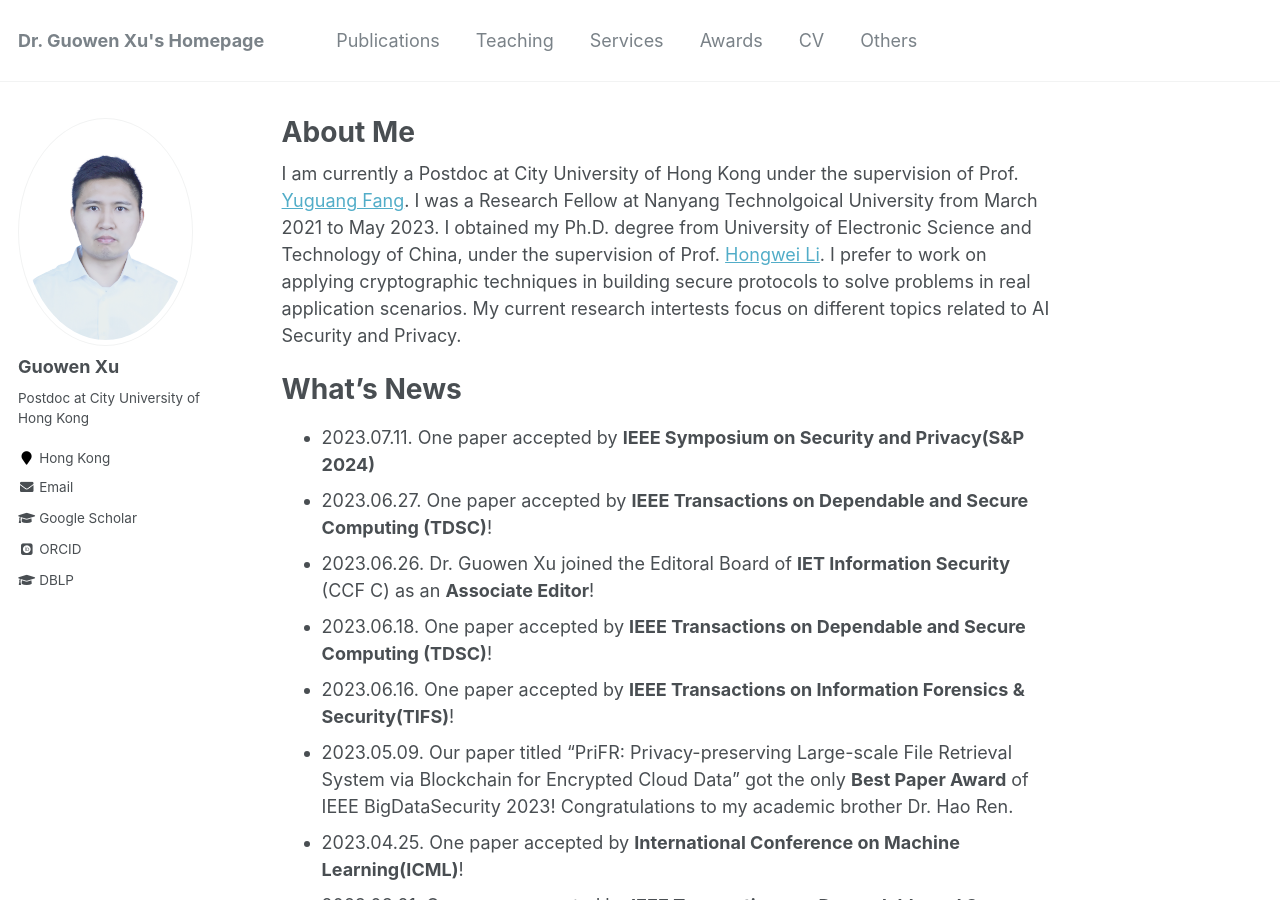
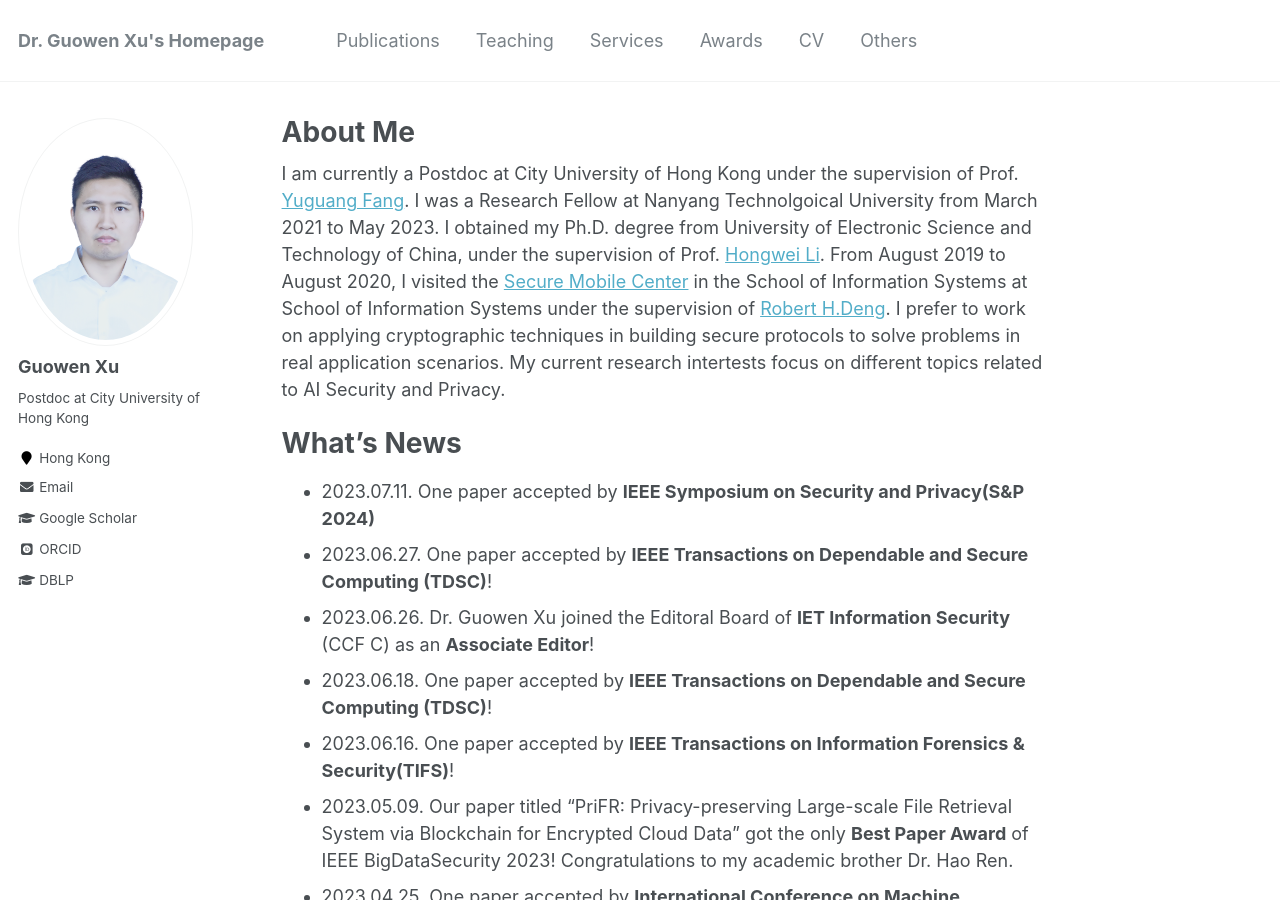
Before and after one commit to Guowen-xu/guowen-xu.github.io, a Jekyll site: the page built from _pages/about.md, in a window 1280 px wide and 900 px high. Built offline with Jekyll 4.4.1, drawn with Linux system fonts in a browser that asks for light colours; some web fonts are replaced.

Commit message:
Update about.md

```diff
--- a/_pages/about.md
+++ b/_pages/about.md
@@ -8,7 +8,7 @@ redirect_from:
   - /about.html
 ---
 
- I am currently a Postdoc at City University of Hong Kong under the supervision of Prof. [Yuguang Fang](https://www.cs.cityu.edu.hk/~yugufang/). I was a  Research  Fellow at Nanyang Technolgoical University from March 2021 to May 2023. I obtained my Ph.D. degree from University of Electronic Science and Technology of China, under the supervision of Prof. [Hongwei Li](https://scholar.google.com.hk/citations?hl=zh-CN&user=-o6u2gwAAAAJ&view_op=list_works&sortby=pubdate). I prefer to work on applying cryptographic techniques in building secure protocols to solve problems in real application scenarios. My current research intertests focus on different topics related to AI Security and Privacy.
+ I am currently a Postdoc at City University of Hong Kong under the supervision of Prof. [Yuguang Fang](https://www.cs.cityu.edu.hk/~yugufang/). I was a  Research  Fellow at Nanyang Technolgoical University from March 2021 to May 2023. I obtained my Ph.D. degree from University of Electronic Science and Technology of China, under the supervision of Prof. [Hongwei Li](https://scholar.google.com.hk/citations?hl=zh-CN&user=-o6u2gwAAAAJ&view_op=list_works&sortby=pubdate).  From August 2019 to August 2020,  I visited the [Secure Mobile Center](https://smc.smu.edu.sg/) in the School of Information Systems at School of Information Systems under the supervision of [Robert H.Deng](http://www.mysmu.edu/faculty/robertdeng/).  I prefer to work on applying cryptographic techniques in building secure protocols to solve problems in real application scenarios. My current research intertests focus on different topics related to AI Security and Privacy.
 
 
 What's News
```
